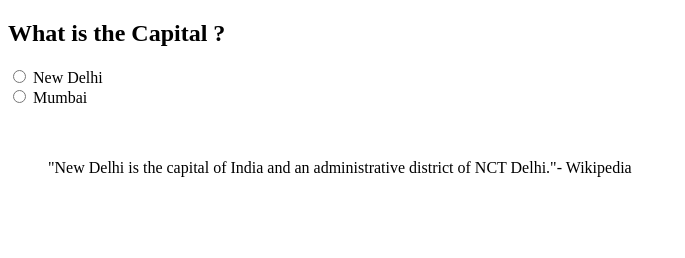
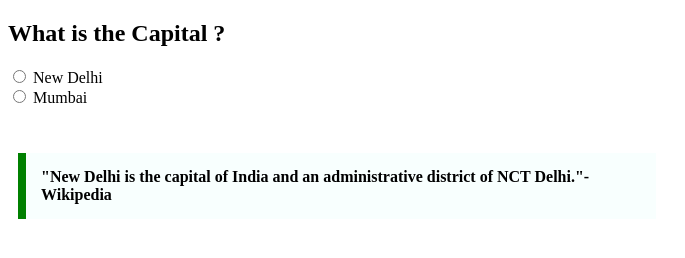
Before and after one commit to acciojob/trivia-parikshitmali17, a website: page main.html in a window 1280 px wide. Shown: the whole page, without its empty margins (0-685 px from the left). Drawn offline with Linux system fonts and the light colour scheme.

Commit message:
created a submission

```diff
--- a/main.html
+++ b/main.html
@@ -29,7 +29,7 @@ font-weight: bold;
 		</form>
 		</section>
 	<br><br>
-	<blockquote cite="https://www.wikipedia.org/">"New Delhi is the capital of India and an administrative district of NCT Delhi."- Wikipedia</blockquote>
+	<blockquote id ="pa" cite="https://www.wikipedia.org/">"New Delhi is the capital of India and an administrative district of NCT Delhi."- Wikipedia</blockquote>
     <script type="text/javascript" src="./script.js">
 </script>
 
```
